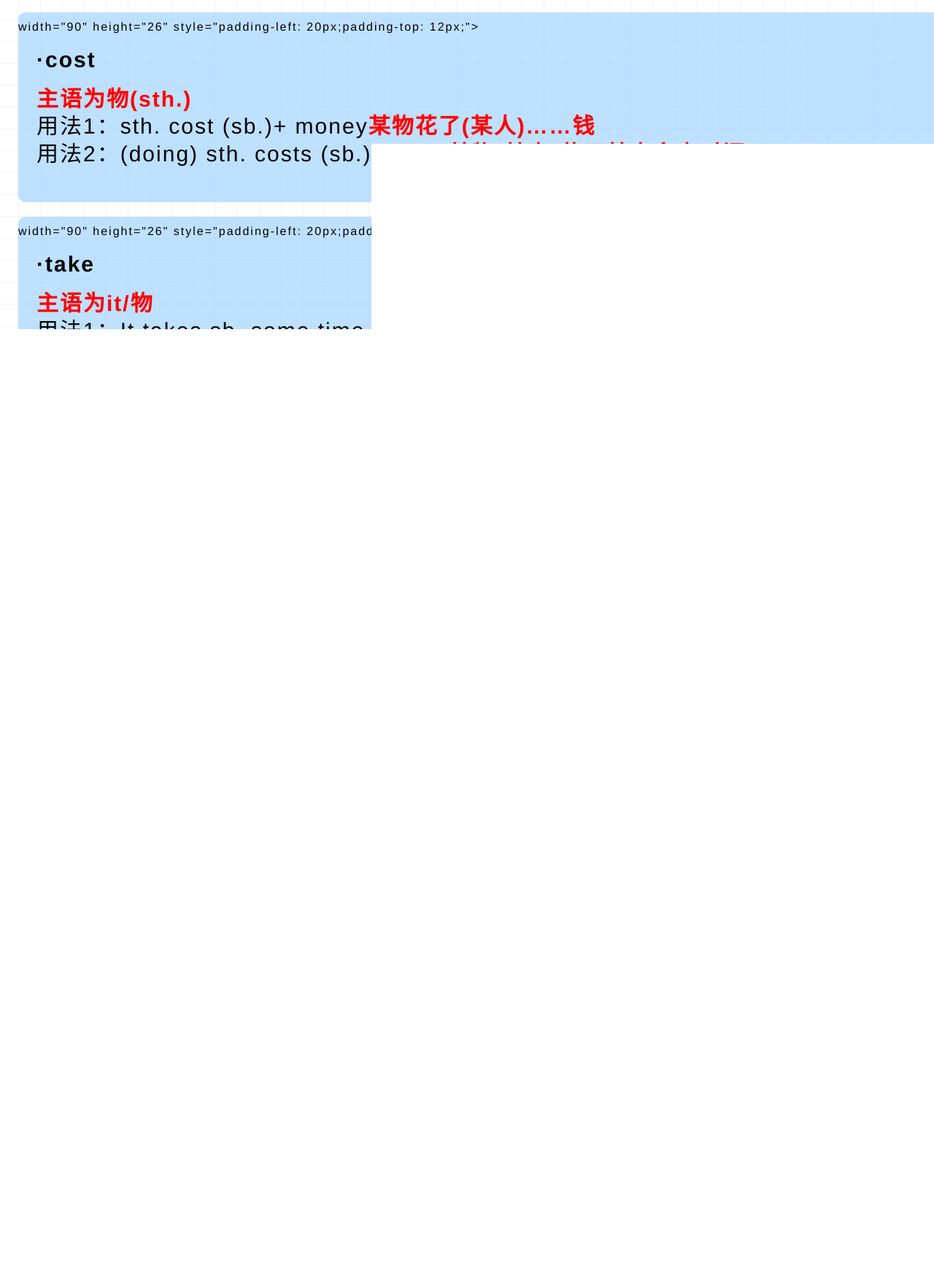
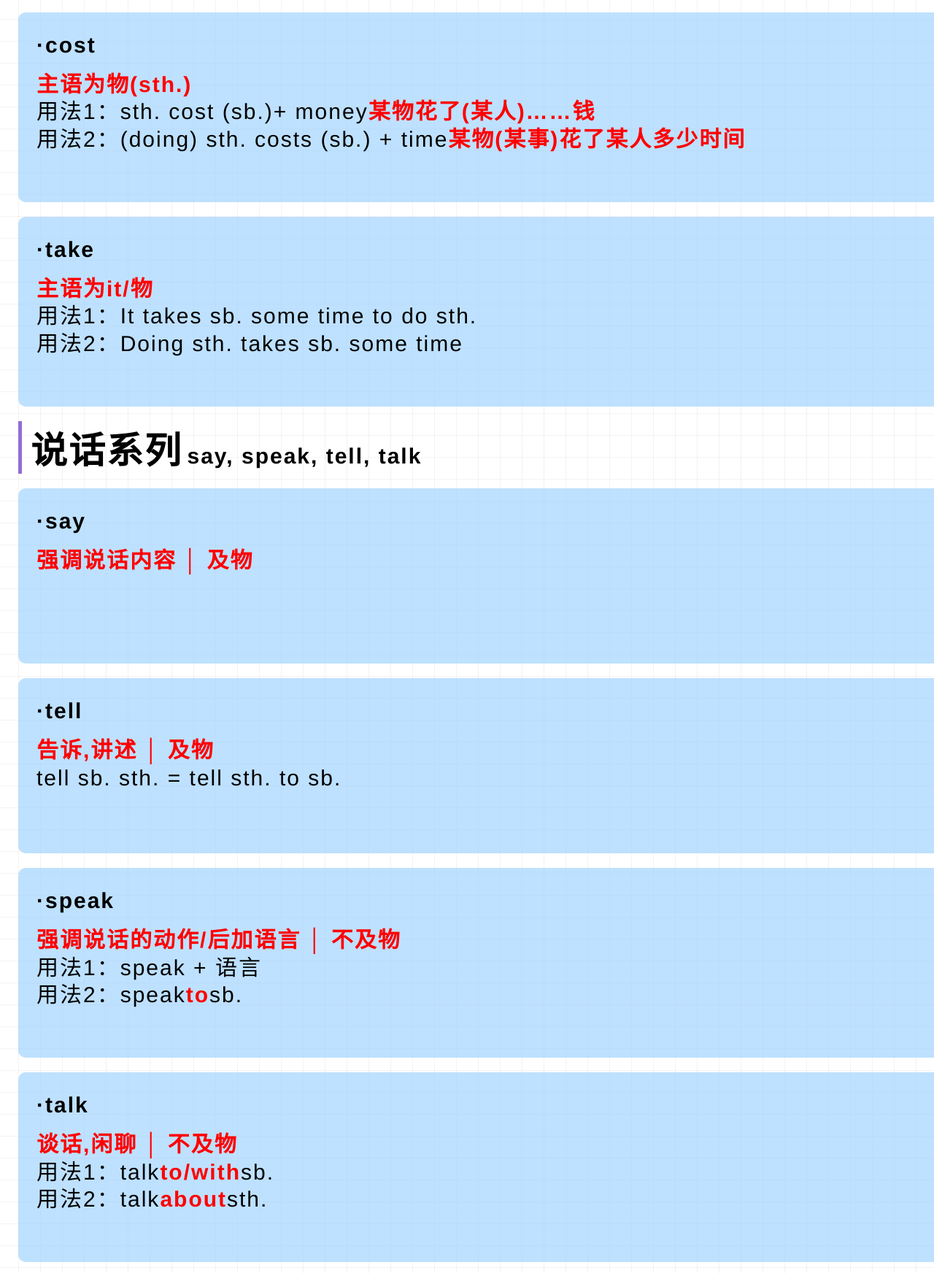
Before and after one commit to jiang-bear/jiangzhixiong, a plain HTML site: page yihunci.html in a window 1280 px wide. Shown: the part 820-2564 px from the top of the page at 73% size. Drawn offline with Linux system fonts and the light colour scheme.

Commit message:
Update yihunci.html

```diff
--- a/yihunci.html
+++ b/yihunci.html
@@ -16,7 +16,6 @@
     <span style="font-size: 30px;font-weight: 700;line-height: 22px;">spend, cost, pay, take</span>
     <div class="jianju"></div>
     <div class="knowledge" style="height: 280px;">
-        width="90" height="26" style="padding-left: 20px;padding-top: 12px;">
         <div class="pra">
         <p style="font-weight: 700;font-size: 30px;line-height: 10px;">·spend</p>
         <span class="red">主语为人(sb.)</span><br>
@@ -30,7 +29,6 @@
     <div class="jianju"></div>
     <div class="knowledge">
 
-        width="90" height="26" style="padding-left: 20px;padding-top: 12px;">
         <div class="pra">
         <p style="font-weight: 700;font-size: 30px;line-height: 10px;">·pay</p>
         <span class="red">主语为人(sb.)</span><br>
@@ -42,7 +40,6 @@
     <div class="jianju"></div>
     <div class="knowledge">
 
-        width="90" height="26" style="padding-left: 20px;padding-top: 12px;">
         <div class="pra">
         <p style="font-weight: 700;font-size: 30px;line-height: 10px;">·cost</p>
         <span class="red">主语为物(sth.)</span><br>
@@ -54,7 +51,6 @@
     <div class="jianju"></div>
     <div class="knowledge">
 
-        width="90" height="26" style="padding-left: 20px;padding-top: 12px;">
         <div class="pra">
         <p style="font-weight: 700;font-size: 30px;line-height: 10px;">·take</p>
         <span class="red">主语为it/物</span><br>
@@ -70,7 +66,6 @@
     <div class="jianju"></div>
     <div class="knowledge" style="height: 230px;">
 
-        width="90" height="26" style="padding-left: 20px;padding-top: 12px;">
         <div class="pra">
         <p style="font-weight: 700;font-size: 30px;line-height: 10px;">·say</p>
         <span class="red">强调说话内容  │  及物</span><br>
@@ -79,7 +74,6 @@
     <div class="jianju"></div>
     <div class="knowledge" style="height: 230px;">
 
-        width="90" height="26" style="padding-left: 20px;padding-top: 12px;">
         <div class="pra">
         <p style="font-weight: 700;font-size: 30px;line-height: 10px;">·tell</p>
         <span class="red">告诉,讲述  │  及物</span><br>
@@ -89,7 +83,6 @@
     <div class="jianju"></div>
     <div class="knowledge" style="height: 250px;">
 
-        width="90" height="26" style="padding-left: 20px;padding-top: 12px;">
         <div class="pra">
         <p style="font-weight: 700;font-size: 30px;line-height: 10px;">·speak</p>
         <span class="red">强调说话的动作/后加语言  │  不及物</span><br>
@@ -99,7 +92,7 @@
     </div>
     <div class="jianju"></div>
     <div class="knowledge" style="height: 250px;">
-        width="90" height="26" style="padding-left: 20px;padding-top: 12px;">
+
         <div class="pra">
         <p style="font-weight: 700;font-size: 30px;line-height: 10px;">·talk</p>
         <span class="red">谈话,闲聊  │  不及物</span><br>
```
